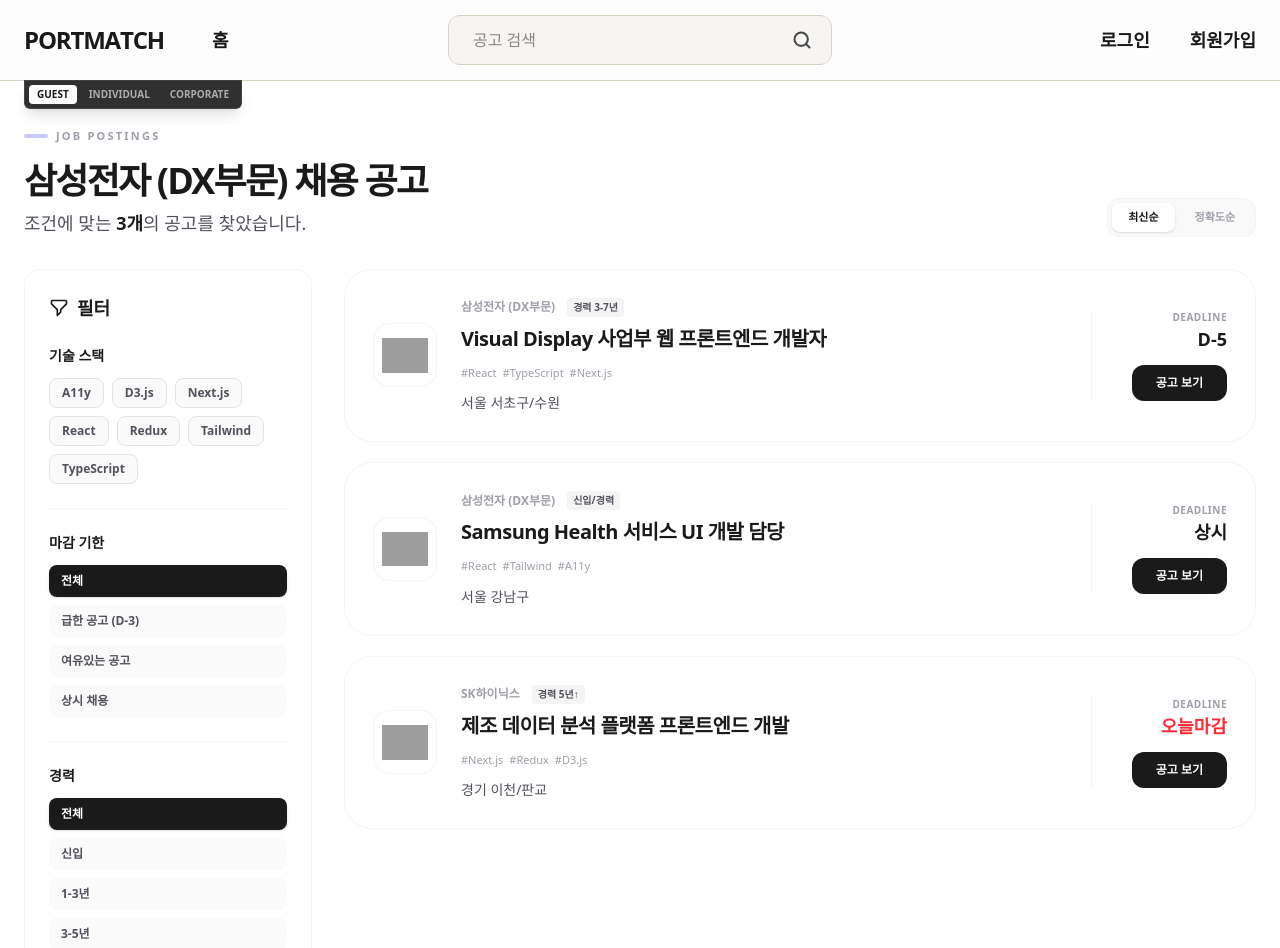
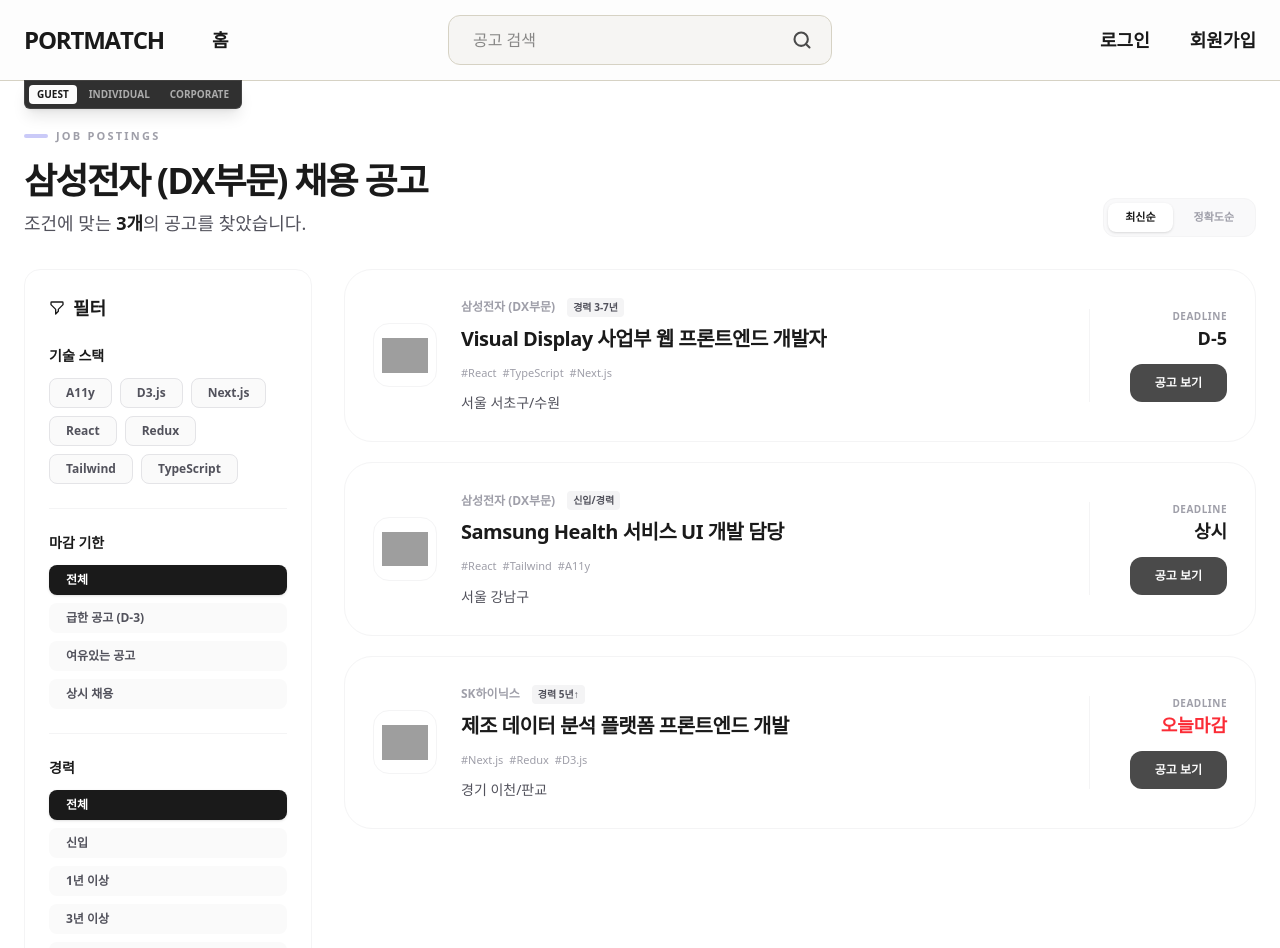
Before and after one commit to KangJiSseok/PortMatch, a React (Vite) app in the folder Frontend/: page /job-postings in a window 1280 px wide. Shown: the top 948 px of the page. Built offline with nearby package versions, Linux system fonts and the light colour scheme; grey boxes are pictures that could not be loaded.

Commit message:
refactor: 채용공고 검색결과 페이지 Button 컴포넌트 통합

```diff
--- a/Frontend/src/components/Button/Button.tsx
+++ b/Frontend/src/components/Button/Button.tsx
@@ -1,21 +1,30 @@
 import React from 'react';
 
 interface ButtonProps extends React.ButtonHTMLAttributes<HTMLButtonElement> {
-  variant?: 'light' | 'dark' | 'outline' | 'blue' | 'red' | 'destructive' | 'close';
+  variant?: 'light' | 'dark' | 'outline' | 'blue' | 'red' | 'destructive' | 'close' | 'filter' | 'filter-chip';
   colorTheme?: 'light' | 'dark';
   size?: 'sm' | 'md' | 'lg' | 'xl';
+  isActive?: boolean;
+  icon?: React.ReactNode;
+  badge?: number | string;
+  fullWidth?: boolean;
 }
 
 function Button({
   variant = 'light',
   colorTheme = 'light',
   size = 'md',
+  isActive = false,
+  icon,
+  badge,
+  fullWidth = false,
   className = '',
   children,
   ...props
 }: ButtonProps) {
   const baseStyles =
     'inline-flex items-center justify-center font-bold transition-all duration-300 border outline-none';
+
 
   const sizes = {
     sm: variant === 'close' ? 'w-8 h-8' : 'px-4 py-1.5 text-xs rounded-md',
@@ -37,6 +46,13 @@
       colorTheme === 'light'
         ? 'bg-transparent text-midnight-ink border-soft-pebble hover:border-midnight-ink'
         : 'bg-transparent text-pure-white border-white/30 hover:border-pure-white',
+    filter: isActive
+      ? 'bg-point-blue text-white shadow-sm border-transparent'
+      : 'bg-zinc-100/50 text-zinc-600 border-zinc-100 hover:border-zinc-200',
+    'filter-chip': isActive
+      ? 'bg-point-blue text-white shadow-sm border-transparent'
+      : 'bg-zinc-50 text-zinc-600 border-zinc-200 hover:border-point-blue/30',
+
   };
 
   return (
@@ -56,7 +72,15 @@
           <line x1="6" y1="6" x2="18" y2="18" />
         </svg>
       ) : (
-        children
+        <>
+          {icon && <span className="mr-2">{icon}</span>}
+          {children}
+          {badge !== undefined && (
+            <span className="absolute -top-1 -right-1 bg-white text-point-blue rounded-full h-5 w-5 flex items-center justify-center text-[10px] font-black">
+              {badge}
+            </span>
+          )}
+        </>
       )}
     </button>
   );
--- a/Frontend/src/pages/JobPostingsPage.tsx
+++ b/Frontend/src/pages/JobPostingsPage.tsx
@@ -1,6 +1,7 @@
 import { useEffect, useMemo, useState } from 'react';
 import { useSearchParams } from 'react-router-dom';
 import { motion, AnimatePresence } from 'framer-motion';
+import Button from '@/components/Button/Button';
 import LoadingState from '@/components/states/LoadingState';
 import EmptyState from '@/components/states/EmptyState';
 import ErrorState from '@/components/states/ErrorState';
@@ -44,10 +45,29 @@
 
 type Sort = 'latest' | 'accuracy';
 type DeadlineFilter = 'all' | 'urgent' | 'relaxed' | 'always';
-type ExperienceFilter = 'all' | 'junior' | '1-3' | '3-5' | '5+';
+type ExperienceFilter = 'all' | 'junior' | '1+' | '3+' | '5+';
+// ⭐ 타입 변경: '1-3' | '3-5' | '5+' → '1+' | '3+' | '5+'
 
 // 모든 기술 스택 추출
 const ALL_STACKS = Array.from(new Set(MOCK_JOBS.flatMap((job) => job.stacks))).sort();
+
+// 아이콘 컴포넌트들
+const FilterIcon = () => (
+  <svg className="h-4 w-4" fill="none" viewBox="0 0 24 24" stroke="currentColor">
+    <path
+      strokeLinecap="round"
+      strokeLinejoin="round"
+      strokeWidth={2}
+      d="M3 4a1 1 0 011-1h16a1 1 0 011 1v2.586a1 1 0 01-.293.707l-6.414 6.414a1 1 0 00-.293.707V17l-4 4v-6.586a1 1 0 00-.293-.707L3.293 7.293A1 1 0 013 6.586V4z"
+    />
+  </svg>
+);
+
+const CloseIcon = () => (
+  <svg className="h-4 w-4" fill="none" viewBox="0 0 24 24" stroke="currentColor">
+    <path strokeLinecap="round" strokeLinejoin="round" strokeWidth={2} d="M6 18L18 6M6 6l12 12" />
+  </svg>
+);
 
 function JobPostingsPage() {
   const [searchParams, setSearchParams] = useSearchParams();
@@ -155,22 +175,31 @@
       });
     }
 
-    // 경력 필터링
+    // ⭐ 경력 필터링 로직 수정
     if (experienceFilter !== 'all') {
       filtered = filtered.filter((job) => {
         const type = job.type;
+
         if (experienceFilter === 'junior') {
+          // 신입만
           return type.includes('신입');
         }
-        if (experienceFilter === '1-3') {
-          return /[1-3]년/.test(type) && !/[5-9]년/.test(type);
+
+        if (experienceFilter === '1+') {
+          // 1년 이상: "경력", "1년", "2년", "3년" 등 포함 (신입 제외)
+          return type.includes('경력') && !type.includes('신입만');
         }
-        if (experienceFilter === '3-5') {
-          return /[3-5]년/.test(type);
+
+        if (experienceFilter === '3+') {
+          // 3년 이상: 3, 4, 5, 6, 7, 8, 9년 포함
+          return /[3-9]년/.test(type);
         }
+
         if (experienceFilter === '5+') {
-          return /[5-9]년↑/.test(type) || type.includes('5년↑');
+          // 5년 이상: 5, 6, 7, 8, 9년 포함 또는 "5년↑"
+          return /[5-9]년/.test(type) || type.includes('5년↑');
         }
+
         return true;
       });
     }
@@ -200,14 +229,7 @@
     <div className="bg-white border border-zinc-100 rounded-2xl p-6">
       <div className="flex items-center justify-between mb-6">
         <h2 className="text-midnight-ink text-lg font-black flex items-center gap-2">
-          <svg className="h-5 w-5" fill="none" viewBox="0 0 24 24" stroke="currentColor">
-            <path
-              strokeLinecap="round"
-              strokeLinejoin="round"
-              strokeWidth={2}
-              d="M3 4a1 1 0 011-1h16a1 1 0 011 1v2.586a1 1 0 01-.293.707l-6.414 6.414a1 1 0 00-.293.707V17l-4 4v-6.586a1 1 0 00-.293-.707L3.293 7.293A1 1 0 013 6.586V4z"
-            />
-          </svg>
+          <FilterIcon />
           필터
         </h2>
         {activeFilterCount > 0 && (
@@ -227,17 +249,16 @@
         </div>
         <div className="flex flex-wrap gap-2">
           {ALL_STACKS.map((stack) => (
-            <button
+            <Button
               key={stack}
+              variant="filter-chip"
+              size="sm"
+              isActive={selectedStacks.includes(stack)}
               onClick={() => toggleStack(stack)}
-              className={`rounded-lg px-3 py-1.5 text-xs font-bold transition-all ${
-                selectedStacks.includes(stack)
-                  ? 'bg-point-blue text-white shadow-sm'
-                  : 'bg-zinc-50 text-zinc-600 border border-zinc-200 hover:border-point-blue/30'
-              }`}
+              className="!rounded-lg"
             >
               {stack}
-            </button>
+            </Button>
           ))}
         </div>
       </div>
@@ -252,58 +273,65 @@
             { value: 'relaxed' as const, label: '여유있는 공고' },
             { value: 'always' as const, label: '상시 채용' },
           ].map((option) => (
-            <button
+            <Button
               key={option.value}
+              variant="light"
+              size="sm"
+              fullWidth
               onClick={() => changeDeadlineFilter(option.value)}
-              className={`rounded-lg px-3 py-2 text-xs font-bold text-left transition-all ${
+              className={`!justify-start !rounded-lg ${
                 deadlineFilter === option.value
-                  ? 'bg-midnight-ink text-white shadow-sm'
-                  : 'bg-zinc-50 text-zinc-600 hover:bg-zinc-100'
+                  ? '!bg-midnight-ink !text-white !shadow-sm'
+                  : '!bg-zinc-50 !text-zinc-600 hover:!bg-zinc-100'
               }`}
             >
               {option.label}
-            </button>
+            </Button>
           ))}
         </div>
       </div>
 
-      {/* 경력 필터 */}
+      {/* ⭐ 경력 필터 - 라벨 수정 */}
       <div className="mb-6">
         <h3 className="text-midnight-ink text-sm font-bold mb-3">경력</h3>
         <div className="flex flex-col gap-2">
           {[
             { value: 'all' as const, label: '전체' },
             { value: 'junior' as const, label: '신입' },
-            { value: '1-3' as const, label: '1-3년' },
-            { value: '3-5' as const, label: '3-5년' },
+            { value: '1+' as const, label: '1년 이상' },
+            { value: '3+' as const, label: '3년 이상' },
             { value: '5+' as const, label: '5년 이상' },
           ].map((option) => (
-            <button
+            <Button
               key={option.value}
+              variant="light"
+              size="sm"
+              fullWidth
               onClick={() => changeExperienceFilter(option.value)}
-              className={`rounded-lg px-3 py-2 text-xs font-bold text-left transition-all ${
+              className={`!justify-start !rounded-lg ${
                 experienceFilter === option.value
-                  ? 'bg-midnight-ink text-white shadow-sm'
-                  : 'bg-zinc-50 text-zinc-600 hover:bg-zinc-100'
+                  ? '!bg-midnight-ink !text-white !shadow-sm'
+                  : '!bg-zinc-50 !text-zinc-600 hover:!bg-zinc-100'
               }`}
             >
               {option.label}
-            </button>
+            </Button>
           ))}
         </div>
       </div>
 
       {/* 필터 초기화 */}
       {activeFilterCount > 0 && (
-        <button
+        <Button
+          variant="outline"
+          size="sm"
+          fullWidth
+          icon={<CloseIcon />}
           onClick={clearAllFilters}
-          className="w-full text-zinc-500 hover:text-midnight-ink text-xs font-bold flex items-center justify-center gap-2 py-2 border border-zinc-200 rounded-lg hover:bg-zinc-50 transition-all"
+          className="!text-zinc-500 hover:!text-midnight-ink !rounded-lg"
         >
-          <svg className="h-4 w-4" fill="none" viewBox="0 0 24 24" stroke="currentColor">
-            <path strokeLinecap="round" strokeLinejoin="round" strokeWidth={2} d="M6 18L18 6M6 6l12 12" />
-          </svg>
           모든 필터 초기화
-        </button>
+        </Button>
       )}
     </div>
   );
@@ -333,52 +361,44 @@
 
             <div className="flex gap-2 items-center">
               {/* 모바일 필터 버튼 */}
-              <button
+              <Button
+                variant="filter"
+                size="sm"
+                icon={<FilterIcon />}
+                badge={activeFilterCount > 0 ? activeFilterCount : undefined}
+                isActive={activeFilterCount > 0}
                 onClick={() => setIsFilterOpen(!isFilterOpen)}
-                className={`lg:hidden relative flex items-center gap-2 rounded-xl px-4 py-2 text-xs font-bold transition-all ${
-                  activeFilterCount > 0
-                    ? 'bg-point-blue text-white'
-                    : 'bg-zinc-100/50 text-zinc-600 border border-zinc-100 hover:border-zinc-200'
-                }`}
+                className="lg:hidden"
               >
-                <svg className="h-4 w-4" fill="none" viewBox="0 0 24 24" stroke="currentColor">
-                  <path
-                    strokeLinecap="round"
-                    strokeLinejoin="round"
-                    strokeWidth={2}
-                    d="M3 4a1 1 0 011-1h16a1 1 0 011 1v2.586a1 1 0 01-.293.707l-6.414 6.414a1 1 0 00-.293.707V17l-4 4v-6.586a1 1 0 00-.293-.707L3.293 7.293A1 1 0 013 6.586V4z"
-                  />
-                </svg>
                 필터
-                {activeFilterCount > 0 && (
-                  <span className="absolute -top-1 -right-1 bg-white text-point-blue rounded-full h-5 w-5 flex items-center justify-center text-[10px] font-black">
-                    {activeFilterCount}
-                  </span>
-                )}
-              </button>
+              </Button>
 
               {/* 정렬 */}
               <div className="bg-zinc-100/50 flex gap-1 rounded-xl p-1 border border-zinc-100">
-                <button
+                <Button
+                  variant="light"
+                  size="sm"
                   onClick={() => changeSort('latest')}
-                  className={`rounded-lg px-4 py-1.5 text-[11px] font-bold transition-all ${
+                  className={`!px-4 !py-1.5 !text-[11px] !rounded-lg ${
                     sort === 'latest'
-                      ? 'bg-white text-midnight-ink shadow-sm'
-                      : 'text-zinc-400 hover:text-zinc-600'
+                      ? '!bg-white !text-midnight-ink !shadow-sm !border-transparent'
+                      : '!bg-transparent !text-zinc-400 hover:!text-zinc-600 !border-transparent'
                   }`}
                 >
                   최신순
-                </button>
-                <button
+                </Button>
+                <Button
+                  variant="light"
+                  size="sm"
                   onClick={() => changeSort('accuracy')}
-                  className={`rounded-lg px-4 py-1.5 text-[11px] font-bold transition-all ${
+                  className={`!px-4 !py-1.5 !text-[11px] !rounded-lg ${
                     sort === 'accuracy'
-                      ? 'bg-white text-midnight-ink shadow-sm'
-                      : 'text-zinc-400 hover:text-zinc-600'
+                      ? '!bg-white !text-midnight-ink !shadow-sm !border-transparent'
+                      : '!bg-transparent !text-zinc-400 hover:!text-zinc-600 !border-transparent'
                   }`}
                 >
                   정확도순
-                </button>
+                </Button>
               </div>
             </div>
           </div>
@@ -480,9 +500,13 @@
                             {job.deadline}
                           </span>
                         </div>
-                        <button className="bg-midnight-ink text-white hover:bg-point-blue w-full rounded-xl px-6 py-2.5 text-xs font-black transition-colors md:w-auto">
+                        <Button
+                          variant="dark"
+                          size="sm"
+                          className="!w-full md:!w-auto hover:!bg-point-blue !rounded-xl !px-6 !py-2.5"
+                        >
                           공고 보기
-                        </button>
+                        </Button>
                       </div>
                     </motion.div>
                   ))
```
